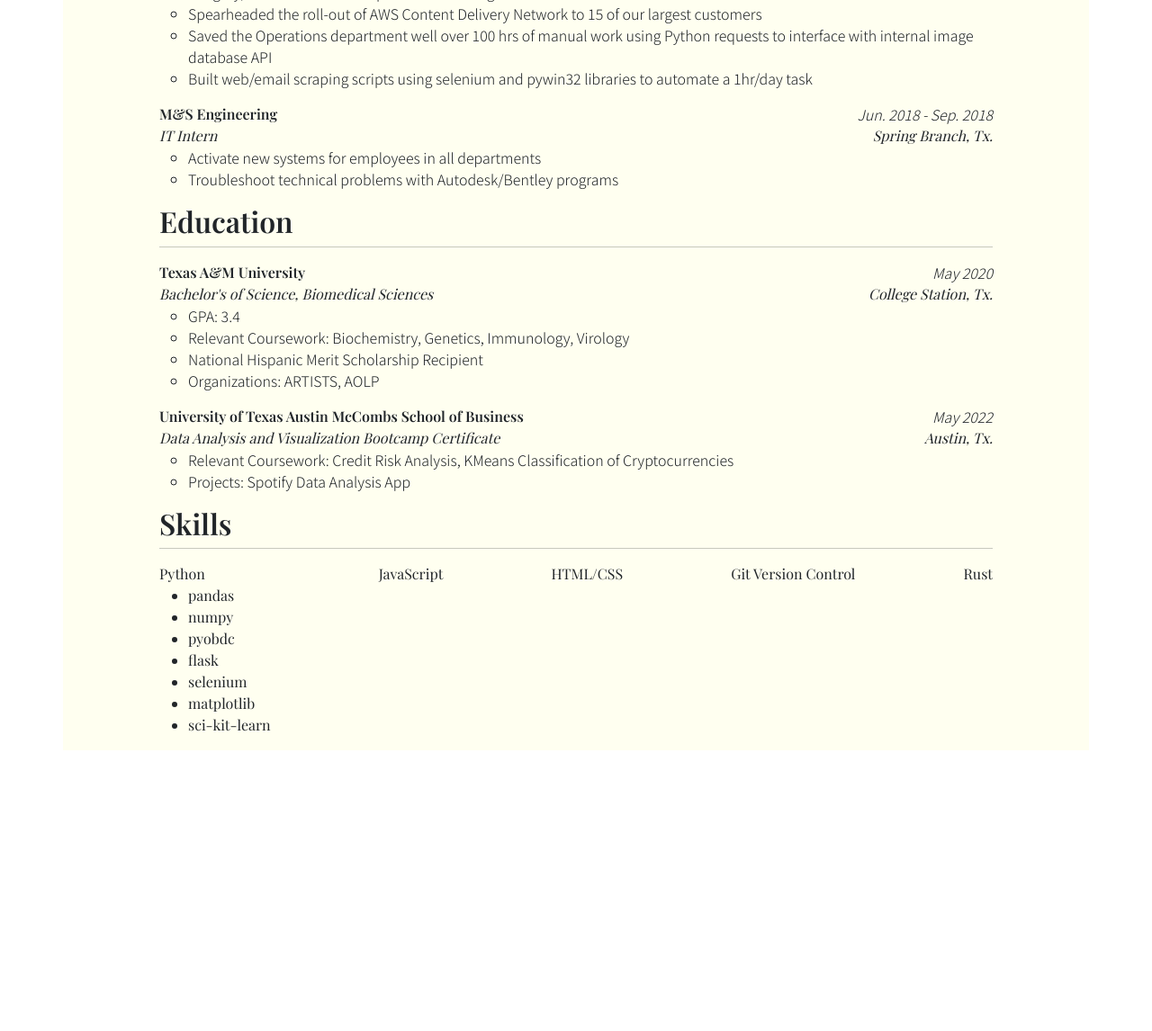
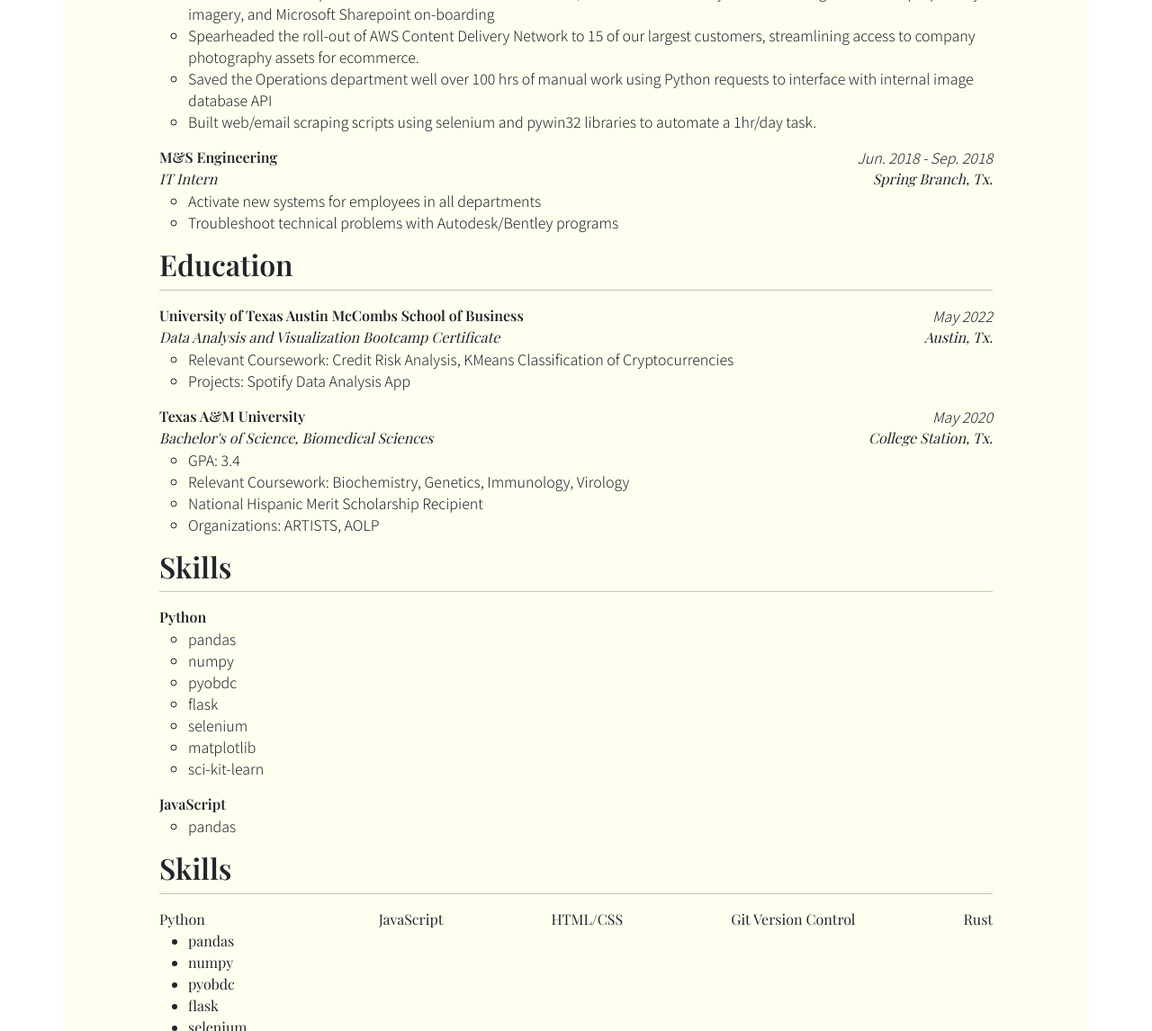
Before and after one commit to chrisagarcia/Resume-Webpage, a plain HTML site: page index.html in a window 1280 px wide. Shown: the part 857-2003 px from the top of the page at 90% size. Before the commit the page ends 1691 px from the top, so only its background shows below. Drawn offline with nearby package versions, Linux system fonts and the light colour scheme; a web font is replaced by a local one.

Commit message:
cleaned up skills + revised writing

```diff
--- a/index.html
+++ b/index.html
@@ -61,7 +61,9 @@
                         <!-- Section Break -->
                         <hr class="mt-1">
 
-                        <p class="block-text">Data Management professional with 2 years of experience working with Python, SQL and Excel building data pipelines tailored to improve operations. Particularly interested in the application of statistical insights observed through large-scale data analysis. Brings a unique perspective to business development having earned both a bachelor’s in biomedical sciences from Texas A&M as well as a certification in Data Analysis and Visualization from the University of Texas’ Data Analysis and Visualization bootcamp.</p>
+                        <p class="block-text">
+                            Data Management professional with 2 years of experience working with Python, SQL and Excel building data pipelines tailored to improve operations. Particularly interested in the application of statistical insights observed through large-scale data analysis. Brings a novel, progressive perspective to business development along with self-starting motivation. Seeks to bring applied analytics to large-scale challenges leveraging both a bachelor’s in biomedical sciences from Texas A&M as well as a certification in Data Analysis and Visualization from the University of Texas’ Data Analysis and Visualization bootcamp.
+                        </p>
                     </div>
 
                 </div>
@@ -94,9 +96,9 @@
                                             <li>Create and manage data pipelines to integrate with customer systems which allowed for the onboarding of 12 more key account and e-commerce customers</li>
                                             <li>Used SQL and Python pyodbc library to build an OOP-based product model package that facilitates programmatic access to internal SQL Server database thereby providing the basis for automation of extremely tedious data-entry work</li>
                                             <li>Interface and build strong working relationships with Sales, Sales Operations, Software, and Data Teams to help non-technical teams adopt innovations like Power BI dashboards, AWS Content Delivery Network for high resolution proprietary imagery, and Microsoft Sharepoint on-boarding</li>
-                                            <li>Spearheaded the roll-out of AWS Content Delivery Network to 15 of our largest customers</li>
+                                            <li>Spearheaded the roll-out of AWS Content Delivery Network to 15 of our largest customers, streamlining access to company photography assets for ecommerce.</li>
                                             <li>Saved the Operations department well over 100 hrs of manual work using Python requests to interface with internal image database API</li>
-                                            <li>Built web/email scraping scripts using selenium and pywin32 libraries to automate a 1hr/day task</li>
+                                            <li>Built web/email scraping scripts using selenium and pywin32 libraries to automate a 1hr/day task.</li>
                                         </ul>
                                     </div>
                                 </div>
@@ -134,6 +136,26 @@
                             <li>
                                 <div class="d-flex flex-column mb-3">
                                     <div class="d-flex flex-row justify-content-between">
+                                        <div class="text-style-institution-name">University of Texas Austin McCombs School of Business</div>
+                                        <div class="text-style-years">May 2022</div>
+                                    </div>
+
+                                    <div class="d-flex flex-row justify-content-between">
+                                        <div class="text-style-job-title">Data Analysis and Visualization Bootcamp Certificate</div>
+                                        <div class="text-style-institution-place">Austin, Tx.</div>
+                                    </div>
+
+                                    <div class="block-text">
+                                        <ul>
+                                            <li>Relevant Coursework: Credit Risk Analysis, KMeans Classification of Cryptocurrencies</li>
+                                            <li>Projects: Spotify Data Analysis App</li>
+                                        </ul>
+                                    </div>
+                                </div>
+                            </li>
+                            <li>
+                                <div class="d-flex flex-column mb-3">
+                                    <div class="d-flex flex-row justify-content-between">
                                         <div class="text-style-institution-name">Texas A&M University</div>
                                         <div class="text-style-years">May 2020</div>
                                     </div>
@@ -153,22 +175,44 @@
                                     </div>
                                 </div>
                             </li>
+                        </ul>
+                    </div>
+
+                    <div class="col-10 mx-auto">
+                        <h3 class="sub-head-text">Skills</h3>
+
+                        <!-- Section Break -->
+                        <hr class="mt-1">
+
+                        <ul class="list-unstyled">
                             <li>
                                 <div class="d-flex flex-column mb-3">
                                     <div class="d-flex flex-row justify-content-between">
-                                        <div class="text-style-institution-name">University of Texas Austin McCombs School of Business</div>
-                                        <div class="text-style-years">May 2022</div>
-                                    </div>
-
-                                    <div class="d-flex flex-row justify-content-between">
-                                        <div class="text-style-job-title">Data Analysis and Visualization Bootcamp Certificate</div>
-                                        <div class="text-style-institution-place">Austin, Tx.</div>
+                                        <div class="text-style-institution-name">Python</div>
                                     </div>
 
                                     <div class="block-text">
                                         <ul>
-                                            <li>Relevant Coursework: Credit Risk Analysis, KMeans Classification of Cryptocurrencies</li>
-                                            <li>Projects: Spotify Data Analysis App</li>
+                                            <li>pandas</li>
+                                            <li>numpy</li>
+                                            <li>pyobdc</li>
+                                            <li>flask</li>
+                                            <li>selenium</li>
+                                            <li>matplotlib</li>
+                                            <li>sci-kit-learn</li>
+                                        </ul>
+                                    </div>
+                                </div>
+                            </li>
+                            <li>
+                                <div class="d-flex flex-column mb-3">
+                                    <div class="d-flex flex-row justify-content-between">
+                                        <div class="text-style-institution-name">JavaScript</div>
+                                    </div>
+
+                                    <div class="block-text">
+                                        <ul>
+                                            <li>pandas</li>
                                         </ul>
                                     </div>
                                 </div>
```
